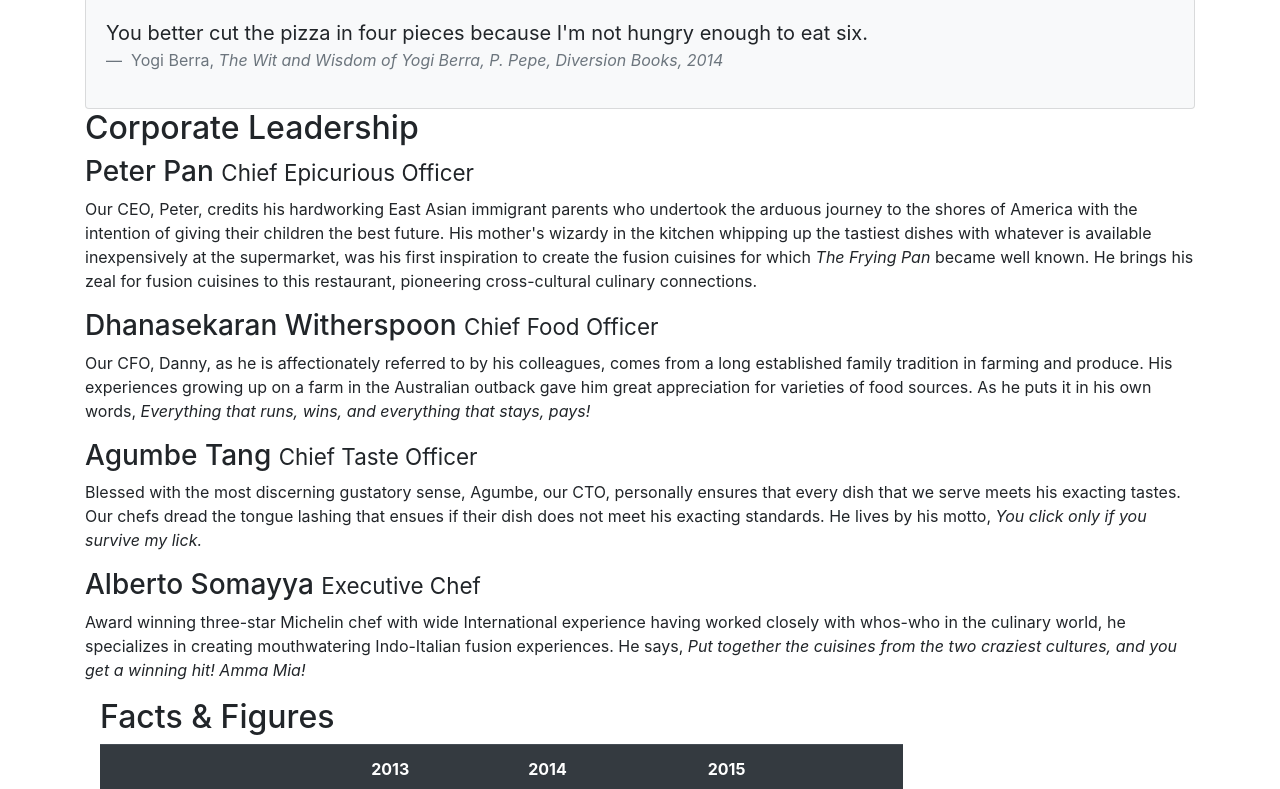
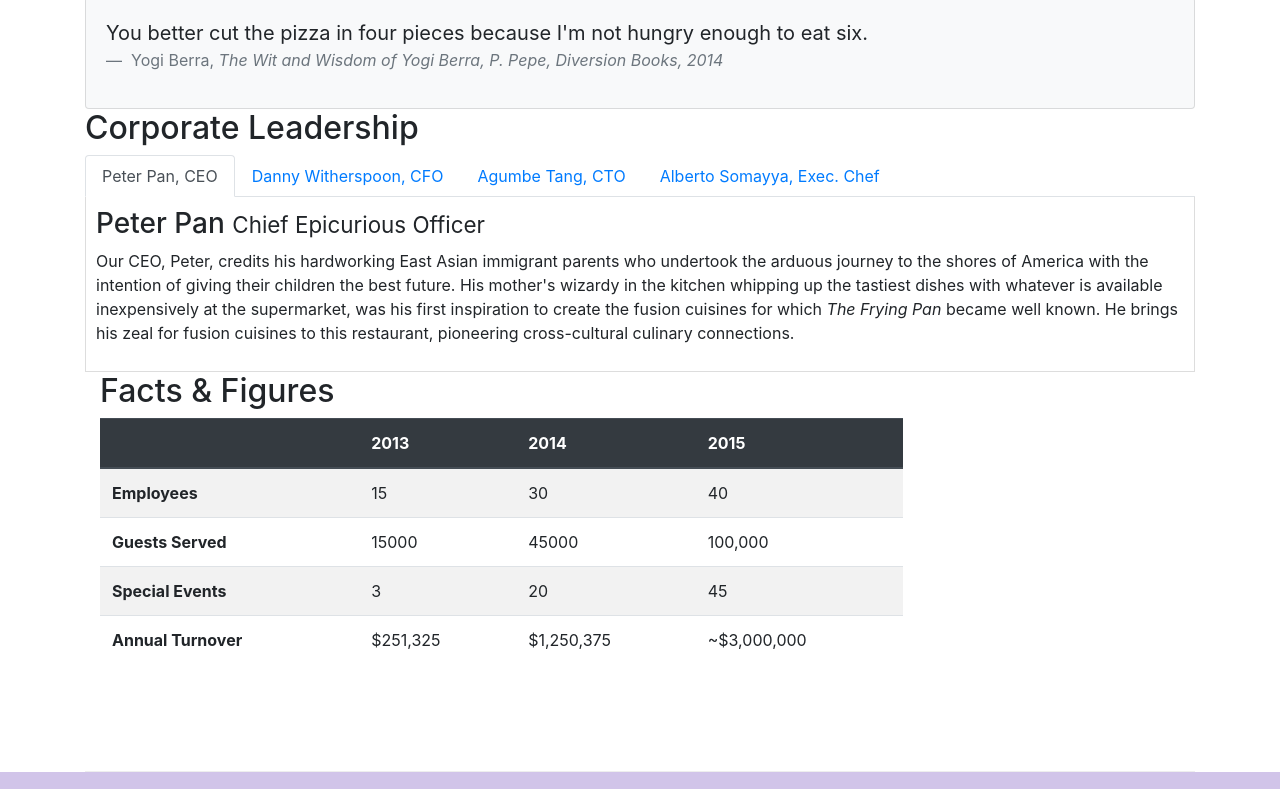
Before and after one commit to minshaf998/bootstrapCourse, a website: page aboutus.html in a window 1280 px wide. Shown: the part 762-1551 px from the top of the page. Drawn offline with nearby package versions, Linux system fonts and the light colour scheme.

Commit message:
jsComponents tabs

```diff
--- a/aboutus.html
+++ b/aboutus.html
@@ -116,24 +116,56 @@
         <div class="row">
             <div class="col-12">
                 <h2>Corporate Leadership</h2>
+
+                <ul class="nav nav-tabs">
+                    <li class="nav-item">
+                        <a class="nav-link active" href="#peter" role="tab" data-toggle="tab">Peter Pan, CEO</a>
+                    </li>
+                    <li class="nav-item">
+                        <a class="nav-link" href="#danny" role="tab" data-toggle="tab">Danny Witherspoon, CFO</a>
+                    </li>
+                    <li class="nav-item">
+                        <a class="nav-link" href="#agumbe" role="tab" data-toggle="tab">Agumbe Tang, CTO</a>
+                    </li>
+                    <li class="nav-item">
+                        <a class="nav-link" href="#alberto" role="tab" data-toggle="tab">Alberto Somayya, Exec. Chef</a>
+                    </li>
+                </ul>
+
+                <div class="tab-content">
+                    <div role="tabpanel" class="tab-pane fade show active" id="peter">
                         <h3>Peter Pan <small>Chief Epicurious Officer</small></h3>
-                <p class="d-none d-sm-block">Our CEO, Peter, credits his hardworking East Asian immigrant parents who undertook the arduous journey to the shores of America with the intention of giving their children the best future. His mother's wizardy in the kitchen whipping up
-                    the tastiest dishes with whatever is available inexpensively at the supermarket, was his first inspiration to create the fusion cuisines for which
+                        <p class="d-none d-sm-block">Our CEO, Peter, credits his hardworking East Asian immigrant parents who undertook the arduous journey to the shores of America with the intention of giving their children the best future. His mother's wizardy in the kitchen whipping
+                            up the tastiest dishes with whatever is available inexpensively at the supermarket, was his first inspiration to create the fusion cuisines for which
                             <em>The Frying Pan</em> became well known. He brings his zeal for fusion cuisines to this restaurant, pioneering cross-cultural culinary connections.
                         </p>
+                    </div>
+
+                    <div role="tabpanel" class="tab-pane fade" id="danny">
                         <h3>Dhanasekaran Witherspoon <small>Chief Food Officer</small></h3>
-                <p class="d-none d-sm-block">Our CFO, Danny, as he is affectionately referred to by his colleagues, comes from a long established family tradition in farming and produce. His experiences growing up on a farm in the Australian outback gave him great appreciation for
-                    varieties of food sources. As he puts it in his own words,
+                        <p class="d-none d-sm-block">Our CFO, Danny, as he is affectionately referred to by his colleagues, comes from a long established family tradition in farming and produce. His experiences growing up on a farm in the Australian outback gave him great appreciation
+                            for varieties of food sources. As he puts it in his own words,
                             <em>Everything that runs, wins, and everything that stays, pays!</em>
                         </p>
+                    </div>
+
+                    <div role="tabpanel" class="tab-pane fade" id="agumbe">
                         <h3>Agumbe Tang <small>Chief Taste Officer</small></h3>
-                <p class="d-none d-sm-block">Blessed with the most discerning gustatory sense, Agumbe, our CTO, personally ensures that every dish that we serve meets his exacting tastes. Our chefs dread the tongue lashing that ensues if their dish does not meet his exacting standards.
-                    He lives by his motto, <em>You click only if you survive
+                        <p class="d-none d-sm-block">Blessed with the most discerning gustatory sense, Agumbe, our CTO, personally ensures that every dish that we serve meets his exacting tastes. Our chefs dread the tongue lashing that ensues if their dish does not meet his exacting
+                            standards. He lives by his motto, <em>You click only if you survive
                                 my lick.</em></p>
+                    </div>
+
+                    <div role="tabpanel" class="tab-pane fade" id="alberto">
                         <h3>Alberto Somayya <small>Executive Chef</small></h3>
-                <p class="d-none d-sm-block">Award winning three-star Michelin chef with wide International experience having worked closely with whos-who in the culinary world, he specializes in creating mouthwatering Indo-Italian fusion experiences. He says, <em>Put together the cuisines from the two craziest
+                        <p class="d-none d-sm-block">Award winning three-star Michelin chef with wide International experience having worked closely with whos-who in the culinary world, he specializes in creating mouthwatering Indo-Italian fusion experiences. He says, <em>Put together the
+                                cuisines from the
+                                two craziest
                                 cultures, and you get a
                                 winning hit! Amma Mia!</em></p>
+                    </div>
+                </div>
+
             </div>
         </div>
 
@@ -233,6 +265,11 @@
         </div>
     </footer>
 
+
+    <script src="node_modules/jquery/dist/jquery.slim.min.js"></script>
+    <script src="node_modules/popper.js/dist/umd/popper.min.js"></script>
+    <script src="node_modules/bootstrap/dist/js/bootstrap.min.js"></script>
+
 </body>
 
 </html>
--- a/css/styles.css
+++ b/css/styles.css
@@ -37,3 +37,10 @@ body {
 .navbar-dark {
     background-color: #512da8;
 }
+
+.tab-content {
+    border-left: 1px solid #ddd;
+    border-right: 1px solid #ddd;
+    border-bottom: 1px solid #ddd;
+    padding: 10px;
+}
```
Lines whose indentation alone changed are shown as unchanged.
